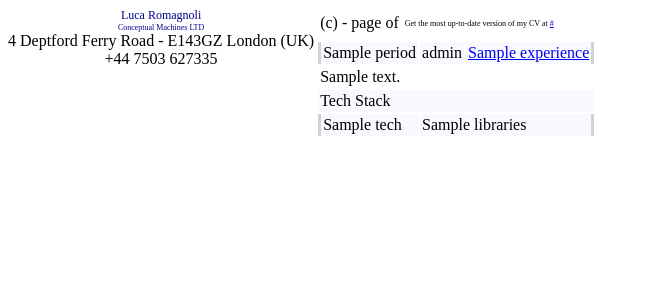
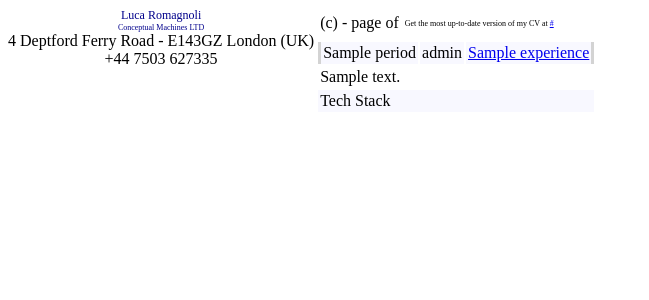
Before and after one commit to lucaromagnoli/nomad-monad, a Django app: template templates/pdf_template.html in a window 1280 px wide. Shown: the top 300 px of the page, without its empty margins (0-649 px from the left). Run offline with Django 4.2, Linux system fonts and the light colour scheme; the template is opened without the code that fills it: most values are stand-ins (such as "Sample title", 1, 10 or a date in 2020).

Commit message:
comment techstack for the time being

```diff
--- a/templates/pdf_template.html
+++ b/templates/pdf_template.html
@@ -96,27 +96,27 @@
                 <tr style="border-left: solid; border-right: solid; border-color: lightgrey; background-color: ghostwhite">
                     <td colspan="3">Tech Stack</td>
                 </tr>
-                {% for tech, libraries in experience.tech_stack_as_string %}
-                    {% if forloop.last %}
-                        <tr style="border-bottom: solid; border-color: lightgrey; background-color: ghostwhite">
-                            <td style="border-left: solid;  border-color: lightgrey" colspan="1">
-                                {{ tech }}
-                            </td>
-                            <td style="border-right: solid;  border-color: lightgrey" colspan="2">
-                                {{ libraries }}
-                            </td>
-                        </tr>
-                    {% else %}
-                        <tr style="background-color: ghostwhite">
-                            <td style="border-left: solid;  border-color: lightgrey" colspan="1">
-                                {{ tech }}
-                            </td>
-                            <td style="border-right: solid; border-color: lightgrey" colspan="2">
-                                {{ libraries }}
-                            </td>
-                        </tr>
-                    {% endif %}
-                {% endfor %}
+{#                {% for tech, libraries in experience.tech_stack_as_string %}#}
+{#                    {% if forloop.last %}#}
+{#                        <tr style="border-bottom: solid; border-color: lightgrey; background-color: ghostwhite">#}
+{#                            <td style="border-left: solid;  border-color: lightgrey" colspan="1">#}
+{#                                {{ tech }}#}
+{#                            </td>#}
+{#                            <td style="border-right: solid;  border-color: lightgrey" colspan="2">#}
+{#                                {{ libraries }}#}
+{#                            </td>#}
+{#                        </tr>#}
+{#                    {% else %}#}
+{#                        <tr style="background-color: ghostwhite">#}
+{#                            <td style="border-left: solid;  border-color: lightgrey" colspan="1">#}
+{#                                {{ tech }}#}
+{#                            </td>#}
+{#                            <td style="border-right: solid; border-color: lightgrey" colspan="2">#}
+{#                                {{ libraries }}#}
+{#                            </td>#}
+{#                        </tr>#}
+{#                    {% endif %}#}
+{#                {% endfor %}#}
             </table>
         </div>
         <p class="separator">&nbsp;<p>
```
